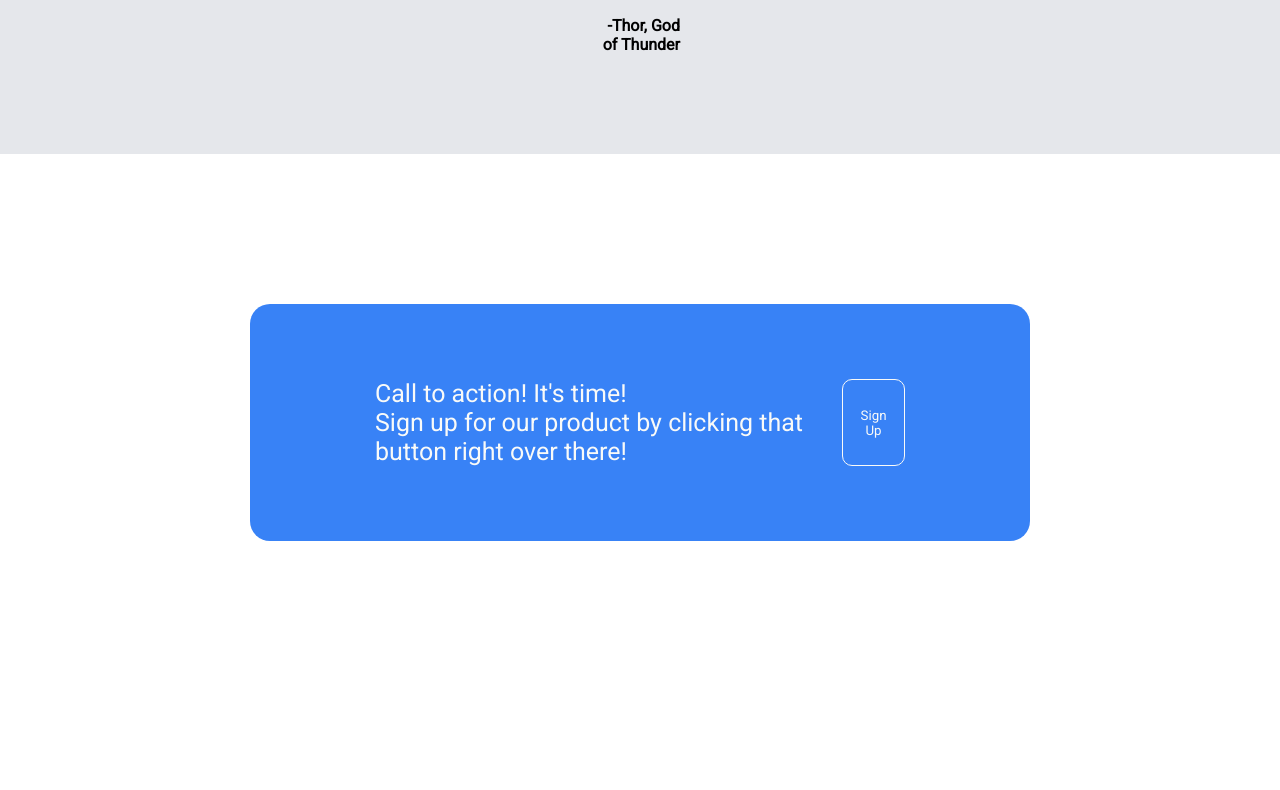
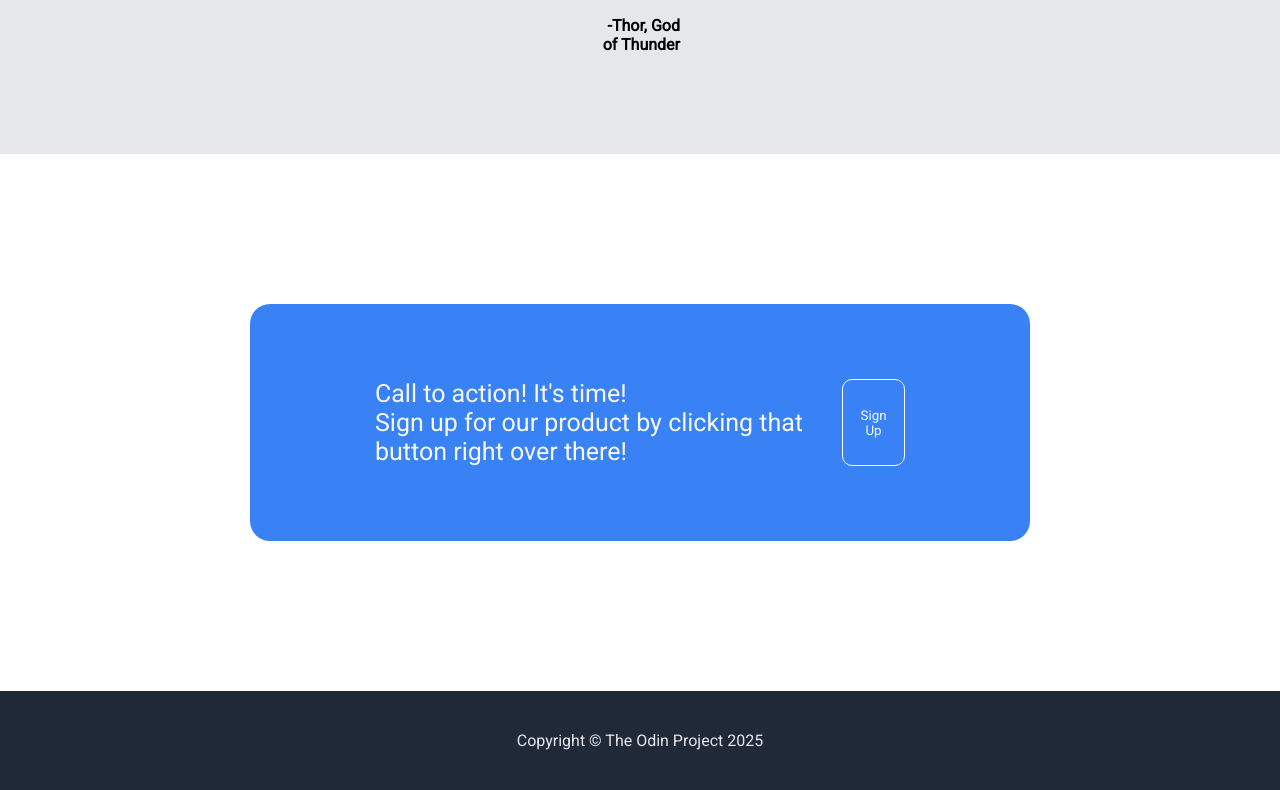
Before and after one commit to jsok59/landing_page, a plain HTML site: page index.html in a window 1280 px wide. Shown: the part 2301-3091 px from the top of the page. Before the commit the page ends 2992 px from the top, so only its background shows below. Drawn offline with Linux system fonts and the light colour scheme.

Commit message:
Finished final edits to landing page

```diff
--- a/index.html
+++ b/index.html
@@ -86,7 +86,13 @@
       </div>
     </div>
 
+    <!-- Section 5 -->
 
+    <div class="main-container5">
+
+      <p>Copyright &copy; The Odin Project 2025</p>
+
+    </div>
 
 
 
--- a/style.css
+++ b/style.css
@@ -154,3 +154,14 @@ img {
     padding: 10px 15px;
     border: #F9FAF8 1px solid;
 }
+
+/* Main Container 5 */
+
+.main-container5{
+    background-color: #1F2937;
+    color:#E5E7EB;
+    display: flex;
+    justify-content: center;
+    align-items: center;
+    padding: 40px 0px;
+}
```
